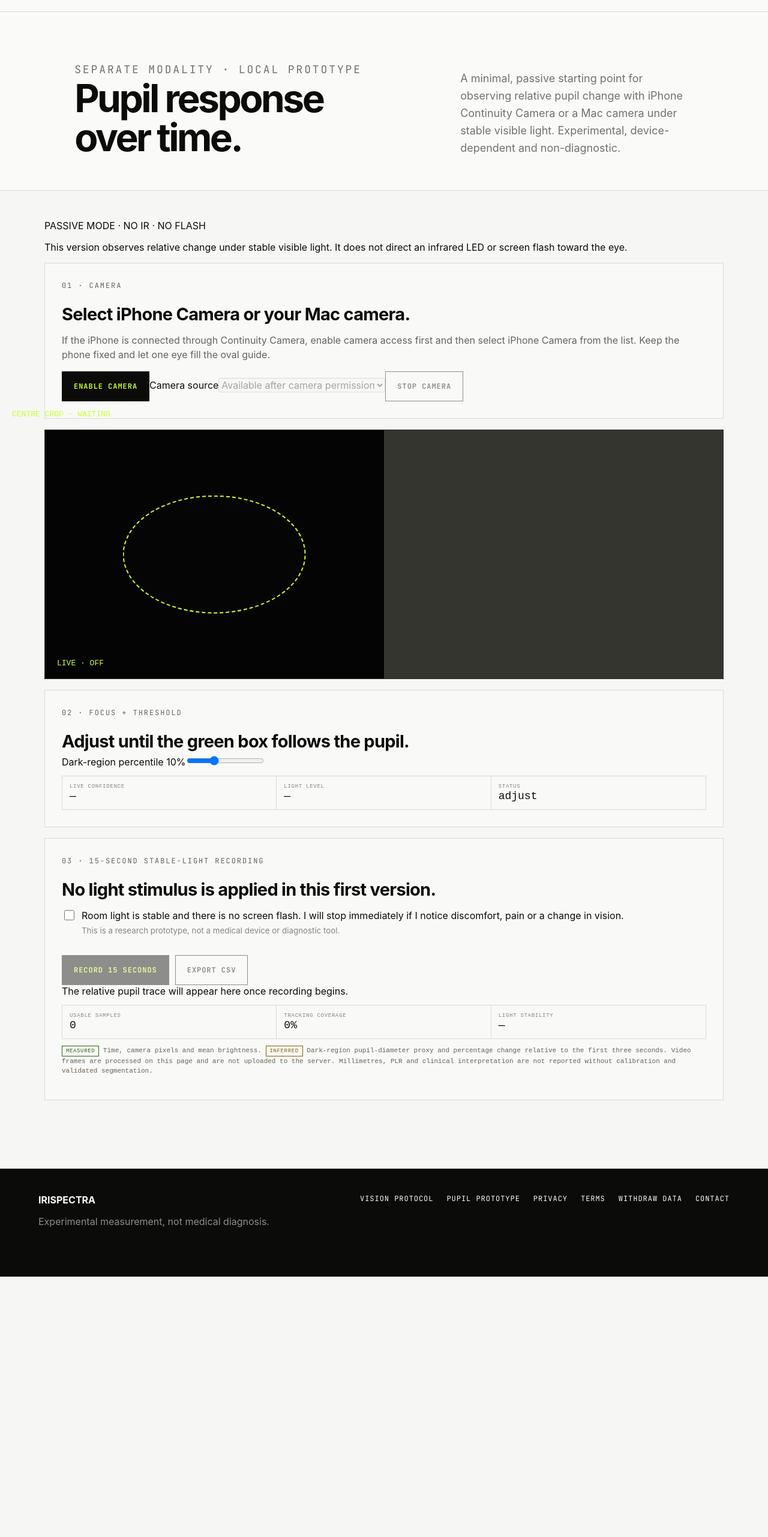
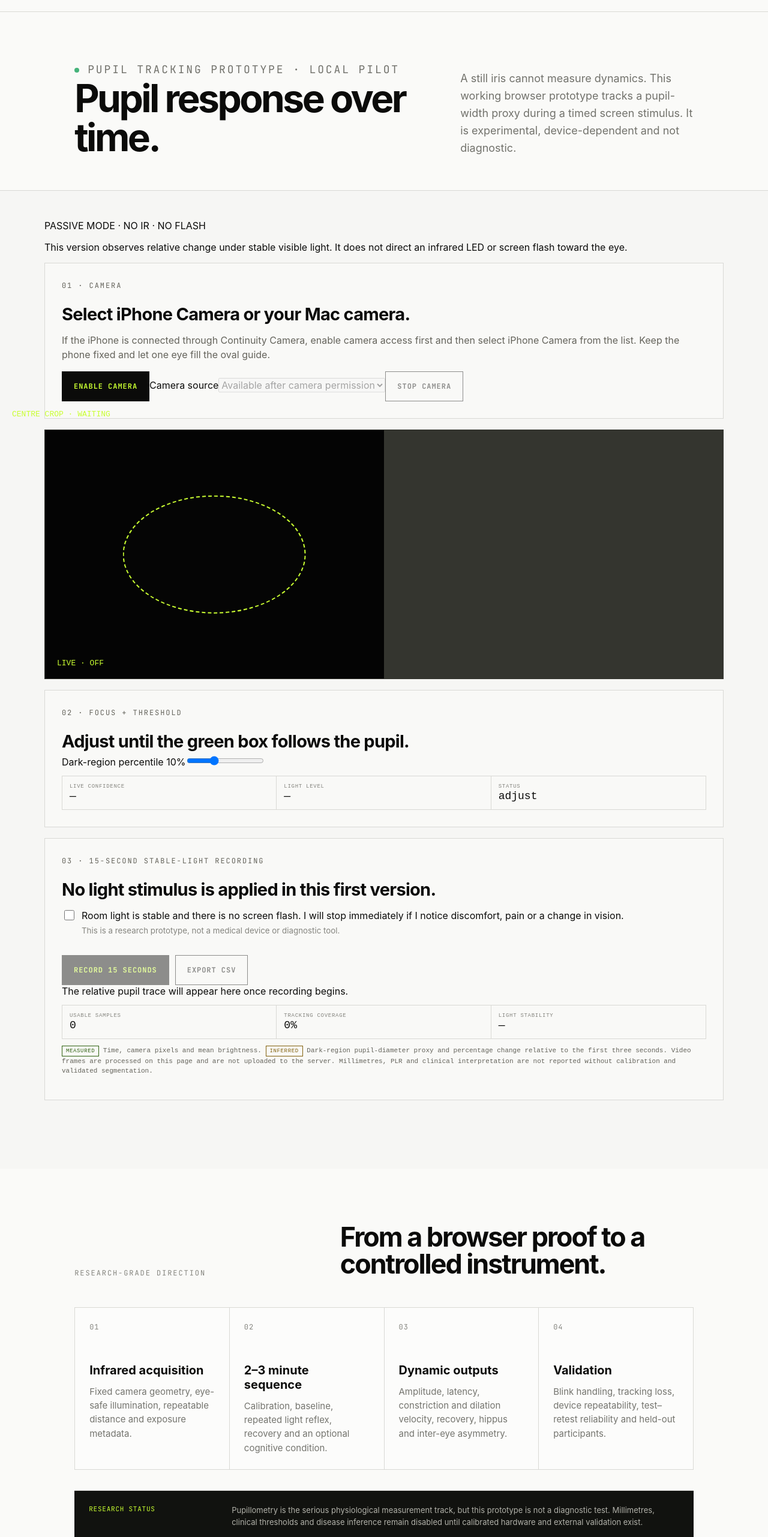
Before and after one commit to denizirban/irispectra-research-platform, a Next.js app: page /pupillometry in a window 1280 px wide. Shown: the part 84-2646 px from the top of the page at 60% size. Before the commit the page ends 2212 px from the top, so only its background shows below. Built offline with nearby package versions, Linux system fonts and the light colour scheme; a web font is replaced by a local one.

Commit message:
Add working pupil tracking prototype and research roadmap

```diff
--- a/app/pupillometry/page.tsx
+++ b/app/pupillometry/page.tsx
@@ -4,8 +4,18 @@ import { PupilProtocol } from "@/components/pupil-protocol"
 
 export default function PupillometryPage() {
   return <main className="page-shell"><SiteHeader />
-    <section className="page-intro"><div><p className="eyebrow"><i aria-hidden="true" />SEPARATE MODALITY · LOCAL PROTOTYPE</p><h1>Pupil response<br/><span>over time.</span></h1></div><p>A minimal, passive starting point for observing relative pupil change with iPhone Continuity Camera or a Mac camera under stable visible light. Experimental, device-dependent and non-diagnostic.</p></section>
+    <section className="page-intro"><div><p className="eyebrow"><span className="status-dot" />PUPIL TRACKING PROTOTYPE · LOCAL PILOT</p><h1>Pupil response over time.</h1></div><p>A still iris cannot measure dynamics. This working browser prototype tracks a pupil-width proxy during a timed screen stimulus. It is experimental, device-dependent and not diagnostic.</p></section>
     <PupilProtocol />
+    <section className="method-document pupil-roadmap">
+      <header><p className="eyebrow">RESEARCH-GRADE DIRECTION</p><h2>From a browser proof to a controlled instrument.</h2></header>
+      <div className="pipeline-grid four-up">
+        <article><span>01</span><h3>Infrared acquisition</h3><p>Fixed camera geometry, eye-safe illumination, repeatable distance and exposure metadata.</p></article>
+        <article><span>02</span><h3>2–3 minute sequence</h3><p>Calibration, baseline, repeated light reflex, recovery and an optional cognitive condition.</p></article>
+        <article><span>03</span><h3>Dynamic outputs</h3><p>Amplitude, latency, constriction and dilation velocity, recovery, hippus and inter-eye asymmetry.</p></article>
+        <article><span>04</span><h3>Validation</h3><p>Blink handling, tracking loss, device repeatability, test–retest reliability and held-out participants.</p></article>
+      </div>
+      <div className="method-boundary"><strong>RESEARCH STATUS</strong><p>Pupillometry is the serious physiological measurement track, but this prototype is not a diagnostic test. Millimetres, clinical thresholds and disease inference remain disabled until calibrated hardware and external validation exist.</p></div>
+    </section>
     <SiteFooter />
   </main>
 }
```
